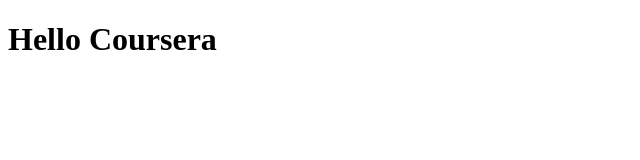
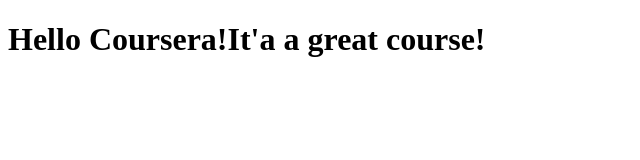
Before and after one commit to radamantes/coursera-test, a plain HTML site: page site/index.html in a window 1280 px wide. Shown: the whole page, without its empty margins (0-640 px from the left). Drawn offline with Linux system fonts and the light colour scheme.

Commit message:
small addition to our page content

```diff
--- a/site/index.html
+++ b/site/index.html
@@ -4,6 +4,6 @@
 	<title>Hello Coursera</title>
 </head>
 <body>
-<h1>Hello Coursera</h1>
+<h1>Hello Coursera!It'a a great course!</h1>
 </body>
 </html>
```
